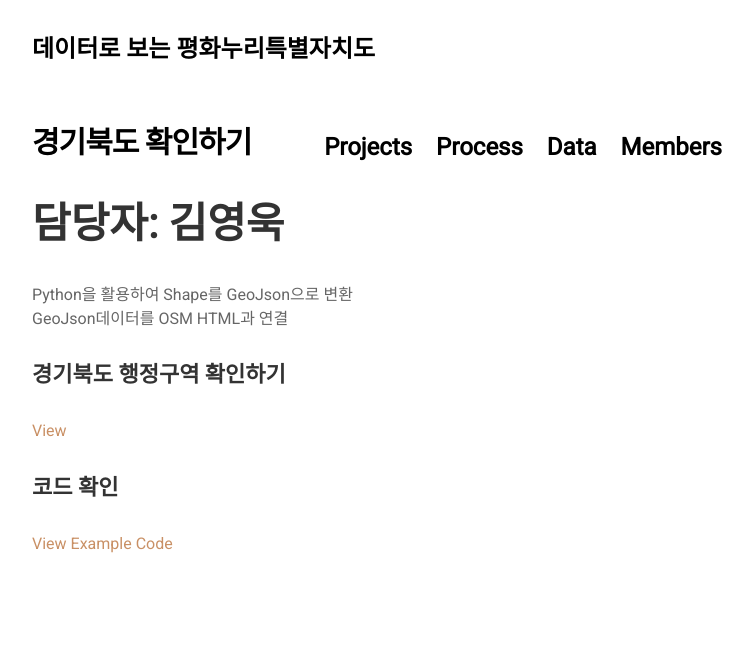
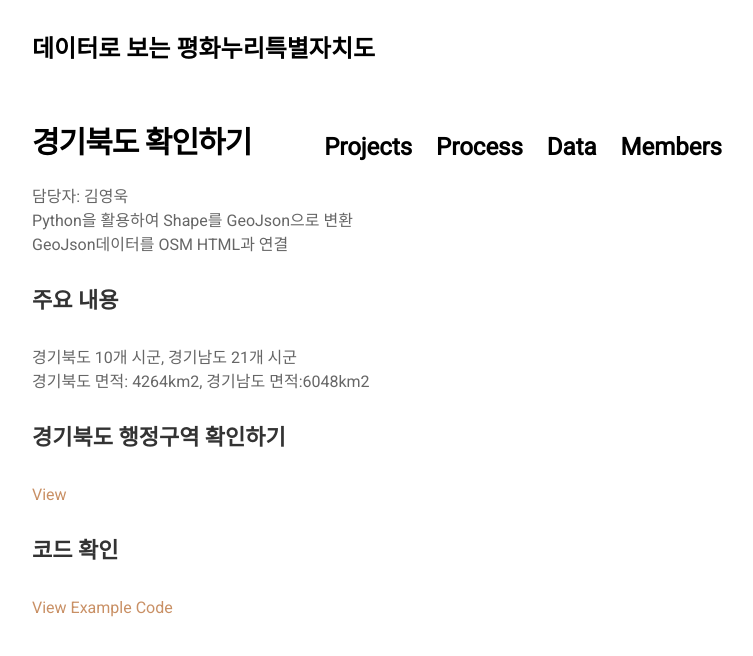
Before and after one commit to jinuew/SICM2002-6, a Jekyll site: the page built from projects/proj-1.md, in a window 1280 px wide. Shown: the top 656 px of the page, without its empty margins (263-1016 px from the left). Built offline with Jekyll 4.4.1, drawn with Linux system fonts in a browser that asks for light colours; nearby versions of some CDN libraries; our own code applies the rules of GitHub Pages for plain Markdown files.

Commit message:
Update proj-1.md

```diff
--- a/projects/proj-1.md
+++ b/projects/proj-1.md
@@ -1,7 +1,13 @@
 # 경기북도 확인하기
-## 담당자: 김영욱
+
+담당자: 김영욱<br>
 Python을 활용하여 Shape를 GeoJson으로 변환<br>
 GeoJson데이터를 OSM HTML과 연결<br>
+
+#### 주요 내용
+
+경기북도 10개 시군, 경기남도 21개 시군<br>
+경기북도 면적: 4264km2, 경기남도 면적:6048km2
 
 #### 경기북도 행정구역 확인하기
 [View](https://jinuew.github.io/sicm2002-6/assets/경기도지도.html)
```
